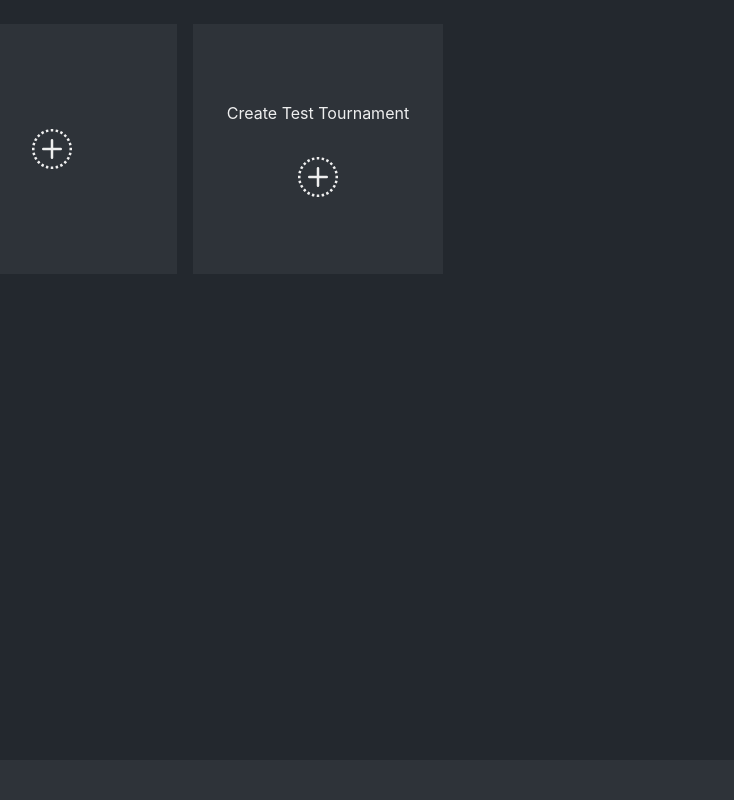
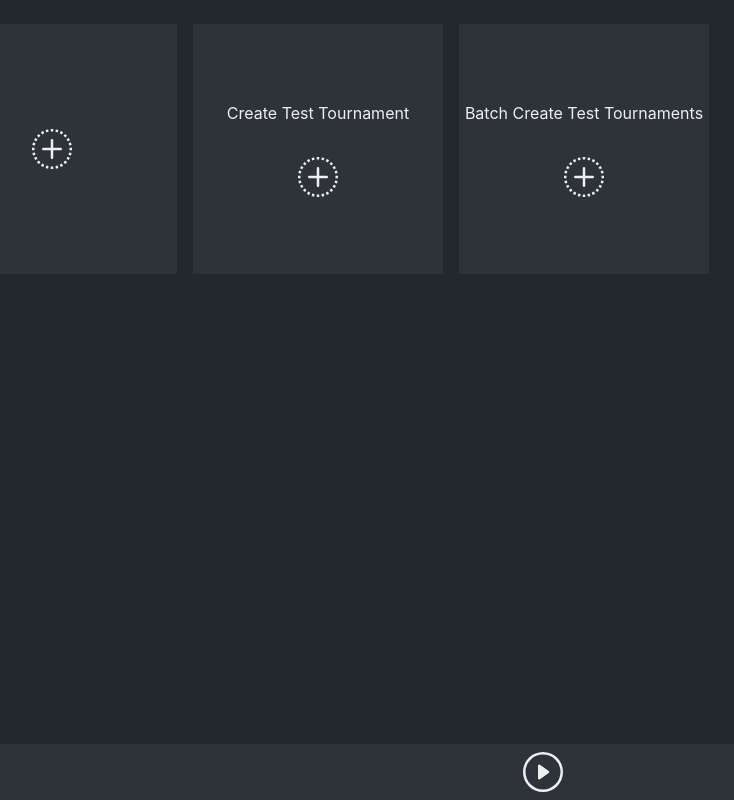
Before and after one commit to jhonnatangomes/poker-alarm-v2, a React (Vite) app: page / in a window 1280 px wide. Shown: the whole page, without its empty margins (97-831 px from the left). Built offline with nearby package versions, Linux system fonts and the light colour scheme.

Commit message:
now its great

```diff
--- a/src/App.tsx
+++ b/src/App.tsx
@@ -11,6 +11,7 @@ import {
 import { ClockCard } from './components/ClockCard';
 import { assoc, mergeLeft, prop } from 'ramda';
 import dayjs from 'dayjs';
+import { BsStopCircle, BsPlayCircle } from 'react-icons/bs';
 
 type Clock = {
   remainingTime: number;
@@ -23,7 +24,7 @@ type Clock = {
 };
 
 function App() {
-  const { tournaments, addTournament } = useTournaments();
+  const { tournaments, addTournaments } = useTournaments();
   const tournamentClocksToRender = tournaments.filter(tournament =>
     isWithinStartingRange(tournament, Date.now()),
   );
@@ -34,6 +35,7 @@ function App() {
     intervalId: null as number | null,
   });
   const { isModalOpen, clocks, intervalId } = state;
+  const anyClocksTicking = clocks.some(prop('isTicking'));
   const isDev = import.meta.env.DEV;
   useEffect(() => {
     setState(
@@ -58,13 +60,31 @@ function App() {
         ))}
         <NewClockCard onClick={openClockModal} />
         {isDev && (
-          <NewClockCard
-            onClick={createNewTestTournament}
-            label='Create Test Tournament'
+          <>
+            <NewClockCard
+              onClick={createNewTestTournament}
+              label='Create Test Tournament'
+            />
+            <NewClockCard
+              onClick={batchCreateTestTournaments}
+              label='Batch Create Test Tournaments'
+            />
+          </>
+        )}
+      </div>
+      <div className='bg-grayCard p-2 flex items-center justify-center'>
+        {anyClocksTicking ? (
+          <BsStopCircle
+            className='w-10 h-10 cursor-pointer'
+            onClick={stopAllClocks}
+          />
+        ) : (
+          <BsPlayCircle
+            className='w-10 h-10 cursor-pointer'
+            onClick={startAllClocks}
           />
         )}
       </div>
-      <div className='h-[5%] bg-grayCard'></div>
       <ClockModal show={isModalOpen} hide={hideClockModal} />
     </div>
   );
@@ -91,7 +111,10 @@ function App() {
                   duration,
                   remainingTime: duration,
                   finishTime: tournamentEnterTime,
-                  notificationTimeoutId: setTimeout(notifyEndClock, duration),
+                  notificationTimeoutId: setTimeout(
+                    () => notifyEndClock(clock.name),
+                    duration,
+                  ),
                 }
               : clock,
           ),
@@ -103,7 +126,7 @@ function App() {
     return () => {
       const singleClockTicking = clocks.filter(prop('isTicking')).length === 1;
       if (singleClockTicking && intervalId) clearInterval(intervalId);
-      return setState(
+      setState(
         mergeLeft({
           ...(singleClockTicking ? { intervalId: null } : {}),
           clocks: clocks.map((clock, i) => {
@@ -164,15 +187,13 @@ function App() {
   function stopSound(audio: HTMLAudioElement) {
     audio.pause();
   }
-  async function notifyEndClock() {
+  async function notifyEndClock(title: string) {
     const permission = await Notification.requestPermission();
     if (permission !== 'granted') {
       alert('enable notifications');
       return;
     }
-    const notification = new Notification('End of the clock', {
-      body: 'The clock has ended',
-    });
+    const notification = new Notification(title);
     let soundElement = createSound();
     notification.addEventListener('show', () => startSound(soundElement));
     notification.addEventListener('click', () => stopSound(soundElement));
@@ -192,7 +213,77 @@ function App() {
       blind: 500,
       blindDuration: 0.1,
     };
-    addTournament(tournament);
+    addTournaments(tournament);
+  }
+  function batchCreateTestTournaments() {
+    const now = dayjs();
+    const tournament: Tournament = {
+      name: 'name',
+      buyIn: 5,
+      site: 'site',
+      weekdays: [now.get('day')],
+      startTime: now.add(1, 'minute').format('HH:mm'),
+      initialStackSize: 10_000,
+      desiredStackSize: 20,
+      level: 2,
+      blind: 500,
+      blindDuration: 0.1,
+    };
+    const tournament2: Tournament = {
+      name: 'name',
+      buyIn: 5,
+      site: 'site',
+      weekdays: [now.get('day')],
+      startTime: now.add(2, 'minute').format('HH:mm'),
+      initialStackSize: 10_000,
+      desiredStackSize: 20,
+      level: 2,
+      blind: 500,
+      blindDuration: 0.1,
+    };
+    addTournaments(tournament, tournament2);
+  }
+  function startAllClocks() {
+    const now = Date.now();
+    setState(
+      mergeLeft({
+        intervalId: setInterval(tickClocks, 200),
+        clocks: clocks.map(clock => {
+          const { tournament } = clock;
+          const tournamentEnterTime = calculateEnterTime(tournament, now);
+          const duration = dayjs(tournamentEnterTime).diff(dayjs(now));
+          return {
+            ...clock,
+            isTicking: true,
+            duration,
+            remainingTime: duration,
+            finishTime: tournamentEnterTime,
+            notificationTimeoutId: setTimeout(notifyEndClock, duration),
+          };
+        }),
+      }),
+    );
+  }
+  function stopAllClocks() {
+    if (intervalId) {
+      clearInterval(intervalId);
+    }
+    setState(
+      mergeLeft({
+        intervalId: null,
+        clocks: clocks.map(clock => {
+          clearTimeout(clock.notificationTimeoutId);
+          return {
+            ...clock,
+            isTicking: false,
+            duration: 0,
+            remainingTime: 0,
+            finishTime: undefined,
+            notificationTimeoutId: undefined,
+          };
+        }),
+      }),
+    );
   }
 }
 
--- a/src/hooks/useTournaments.ts
+++ b/src/hooks/useTournaments.ts
@@ -10,10 +10,10 @@ export function useTournaments() {
   }, []);
   return {
     tournaments,
-    addTournament: (tournament: Tournament) => {
+    addTournaments: (...tournamentsToAdd: Tournament[]) => {
       localStorage.setItem(
         'tournaments',
-        JSON.stringify([...tournaments, tournament]),
+        JSON.stringify([...tournaments, ...tournamentsToAdd]),
       );
       dispatchEvent(new Event('storage'));
     },
```
